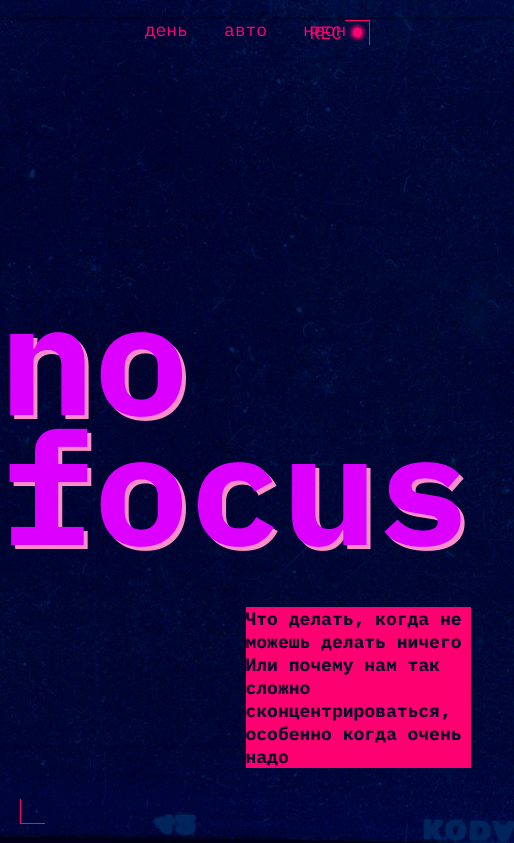
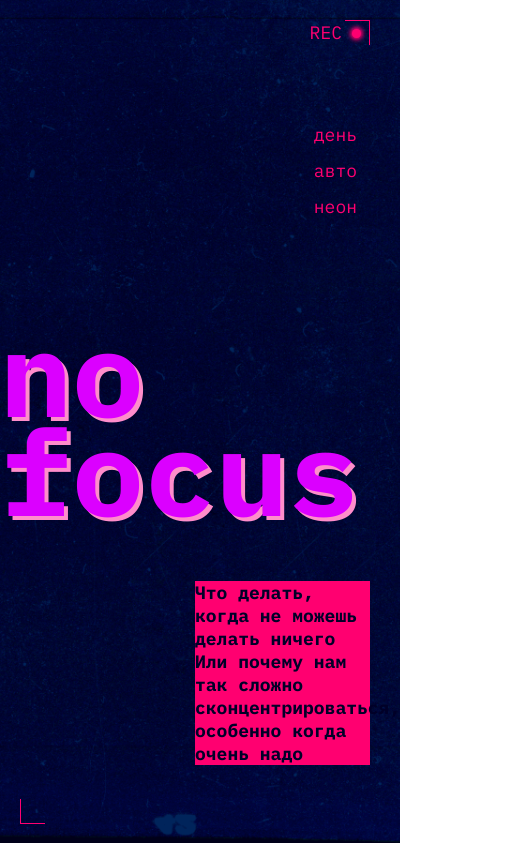
Before and after one commit to DonGenaro661/slozhno-sosredotochitsya, a plain HTML site: page index.html in a window 390 px wide. Shown: the top 843 px of the page, 514 px wide, since content can reach past the window. Drawn offline with Linux system fonts and the light colour scheme.

Commit message:
fifth commit tablet

```diff
--- a/index.html
+++ b/index.html
@@ -44,7 +44,7 @@
           </li>
         </ul>
       </nav>
-      <div class="rec">rec</div>
+      <div class="rec"></div>
       <h1 class="header__title title">no focus</h1>
       <div class="header__description title-decor no-bottom-margin">
         <p>Что делать, когда не можешь делать ничего</p>
@@ -96,7 +96,7 @@
       </section>
 
       <section class="what">
-        <h2 class="sections-title">Что снижает концентрацию внимания?</h2>
+        <h2 class="sections-title what__sections-title">Что снижает концентрацию внимания?</h2>
         <div class="what__content">
           <article>
             <h3 class="title-decor">Многозадачность</h3>
--- a/styles/style.css
+++ b/styles/style.css
@@ -7,24 +7,17 @@
   background-size: cover;
   background-position: center;
   background-attachment: fixed;
-  ;
-  /*font-family: var(--font-family, monospace);
-  color: var(--text-color);
-  background-color: var(--brand-color);
-  background-image: var(--background-image);*/
+  padding: 20px;
 }
 
 .header {
-  height: 100vh;
+  height: calc(100vh - 40px);
   color: #f1b2ce;
-  padding-block-start: 20px;
-  padding-block-end: 20px;
-  padding-inline-end: 20px;
-  padding-inline-start: 20px;
-  margin-block-end: 60px;
+  margin-block-end: 80px;
   display: grid;
   grid-template-rows: 1fr auto 1fr;
   position: relative;
+
 }
 
 .header__theme-menu {
@@ -42,58 +35,69 @@
   font-family: "IBM Plex Mono", sans-serif;
   font-size: 18px;
   font-weight: 400;
-  line-height: 18px;
+  line-height: 23px;
   color: #ff0070;
   text-align: center;
-  padding-inline: 13px;
+  padding: 0px 13px 3px;
   text-transform: lowercase;
   background-color: transparent;
   border: none;
 }
 
+/* .header__theme-menu-button_active {
+  outline: 1px solid var(--default-color);
+  pointer-events: none;
+}
+
+.header__theme-menu-button_type_auto {
+
+} */
+
 .decorated-zone::before {
   position: absolute;
   content: "";
-  inset-block-start: 20px;
-  inset-inline-end: 20px;
+  inset-block-start: 0px;
+  inset-inline-end: 0px;
   background-color: transparent;
   inline-size: 25px;
   block-size: 25px;
-  border-top: 1px solid #FF0070;
-  border-right: 1px solid #FF0070;
+  border-top: 1px solid #ff0070;
+  border-right: 1px solid #ff0070;
 }
 
 .decorated-zone::after {
   position: absolute;
   content: "";
-  inset-inline-start: 20px;
-  inset-block-end: 20px;
+  inset-inline-start: 0px;
+  inset-block-end: 0px;
   background-color: transparent;
   inline-size: 25px;
+
   block-size: 25px;
-  border-bottom: 1px solid #FF0070;
-  border-left: 1px solid #FF0070;
+  border-bottom: 1px solid #ff0070;
+  border-left: 1px solid #ff0070;
 }
 
-.rec {
+.rec::before {
   position: absolute;
+  content: "rec";
   font-family: "IBM Plex Mono", sans-serif;
   font-size: 18px;
   font-weight: 400;
   line-height: 18px;
   color: #ff0070;
   text-transform: uppercase;
-  inset-block-start: 20px;
-  inset-inline-end: 48px;
+  inset-block-start: 0px;
+  inset-inline-end: 28px;
   line-height: 25px;
   text-align: center;
 }
 .rec::after {
   display: flex;
-  content: '';
+  content: "";
   position: absolute;
-  inset-block-start: 8px;
-  inset-inline-end: -20px;
+  inset-block-start: 9px;
+  inset-inline-end: 9px;
   inline-size: 9px;
   block-size: 9px;
   border-radius: 50%;
@@ -112,7 +116,6 @@
 .header__title {
   grid-area: 2 / 1 / 3 / 2;
   margin-inline-start: -20px;
-
   text-shadow: 4px 4px 0 var(--accent-color);
 }
 
@@ -138,8 +141,6 @@
 
 .why {
   color: #f1b2ce;
-  padding-inline-start: 20px;
-  padding-inline-end: 20px;
   font-family: "IBM Plex mono", sans-serif;
   font-size: 18px;
   font-weight: 400;
@@ -152,8 +153,6 @@
 }
 
 .sections-title {
-  max-width: 315px;
-  height: 47px;
   font-size: 18px;
   font-weight: 700;
   color: #ff0070;
@@ -175,8 +174,6 @@
 
 .what {
   color: #f1b2ce;
-  padding-inline-start: 20px;
-  padding-inline-end: 20px;
   font-family: "IBM Plex mono", sans-serif;
   font-size: 18px;
   font-weight: 400;
@@ -187,6 +184,10 @@
   margin-block-end: 80px;
 }
 
+.what__sections-title {
+inline-size: 32%;
+}
+
 .what__content {
   display: grid;
   grid-template-columns: 1fr 1fr 1fr;
@@ -195,8 +196,6 @@
 
 .how {
   color: #f1b2ce;
-  padding-inline-start: 20px;
-  padding-inline-end: 20px;
   font-family: "IBM Plex mono", sans-serif;
   font-size: 18px;
   font-weight: 400;
@@ -219,15 +218,13 @@
 
 .may {
   color: #f1b2ce;
-  padding-inline-start: 20px;
-  padding-inline-end: 20px;
   font-family: "IBM Plex mono", sans-serif;
   font-size: 18px;
   font-weight: 400;
   line-height: 23.4px;
   text-align: left;
   display: grid;
-  margin-block-end: 60px;
+  margin-block-end: 80px;
 }
 
 .may__images {
@@ -266,7 +263,7 @@
 }
 
 .footer {
-  height: 100vh;
+  height: calc(100vh - 40px);
   display: grid;
   place-items: center;
   position: relative;
@@ -275,3 +272,40 @@
 .footer__title {
   text-shadow: 2px 2px 0 var(--accent-color);
 }
+
+
+@media (max-width: 1023px) {
+
+  .header__theme-menu {
+    justify-self: right;
+    align-self: center;
+  }
+
+  .header__theme-menu-list {
+    display: flex;
+    flex-direction: column;
+  }
+
+  .title {
+    font-size: 120px;
+    line-height: 99px;
+  }
+
+  .what__content {
+    display: flex;
+    flex-direction: column;
+  }
+
+  .why {
+    gap: 20px;
+  }
+
+  .how {
+    gap: 20px;
+  }
+}
+
+
+@media (max-width: 767px) {
+
+}
--- a/styles/variables.css
+++ b/styles/variables.css
@@ -4,4 +4,29 @@
 */
 :root {
     --accent-color: #ff0070;
+    --page-padding: 20px;
+    --page-family: "IBM Plex Mono", sans-serif;
+    --page-font-size: 18px;
+    --page-line-height: 18px;
+    --header-title-font-size: 157px;
+    --header-title-line-height: 129.53px;
+    --title-font-size: 157px;
+    --title-line-height: 129.53px;
 }
+
+
+/*
+
+
+
+  --title-font-size: 1.125rem;
+  --title-line-height: 1.5rem;
+
+  --header-title-font-size: 9.813rem;
+  --header-title-line-height: 8.125rem;
+
+  --global-padding: 1.25rem;
+  --font family: 'IBM Plex mon';
+  --main-font-size: 1.125rem;
+  --main-line-height: 1.5rem;
+  */
```
